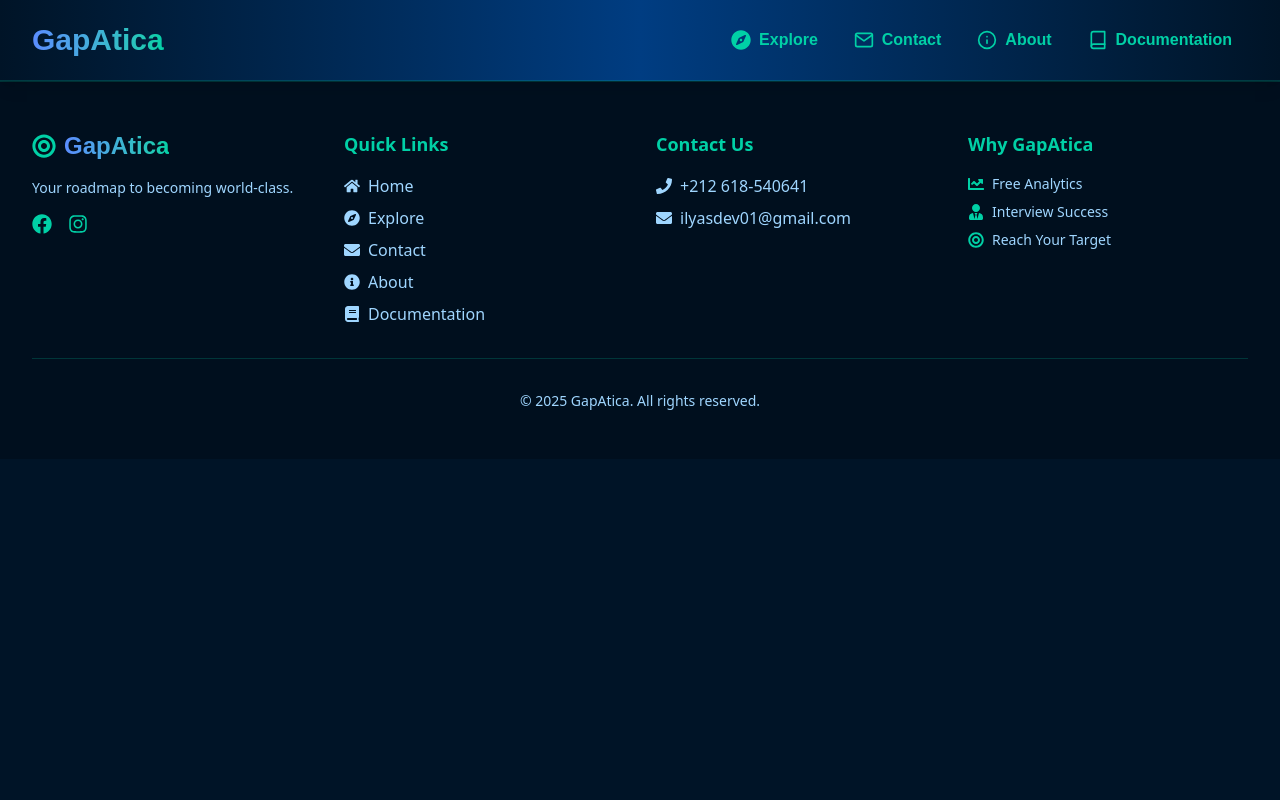
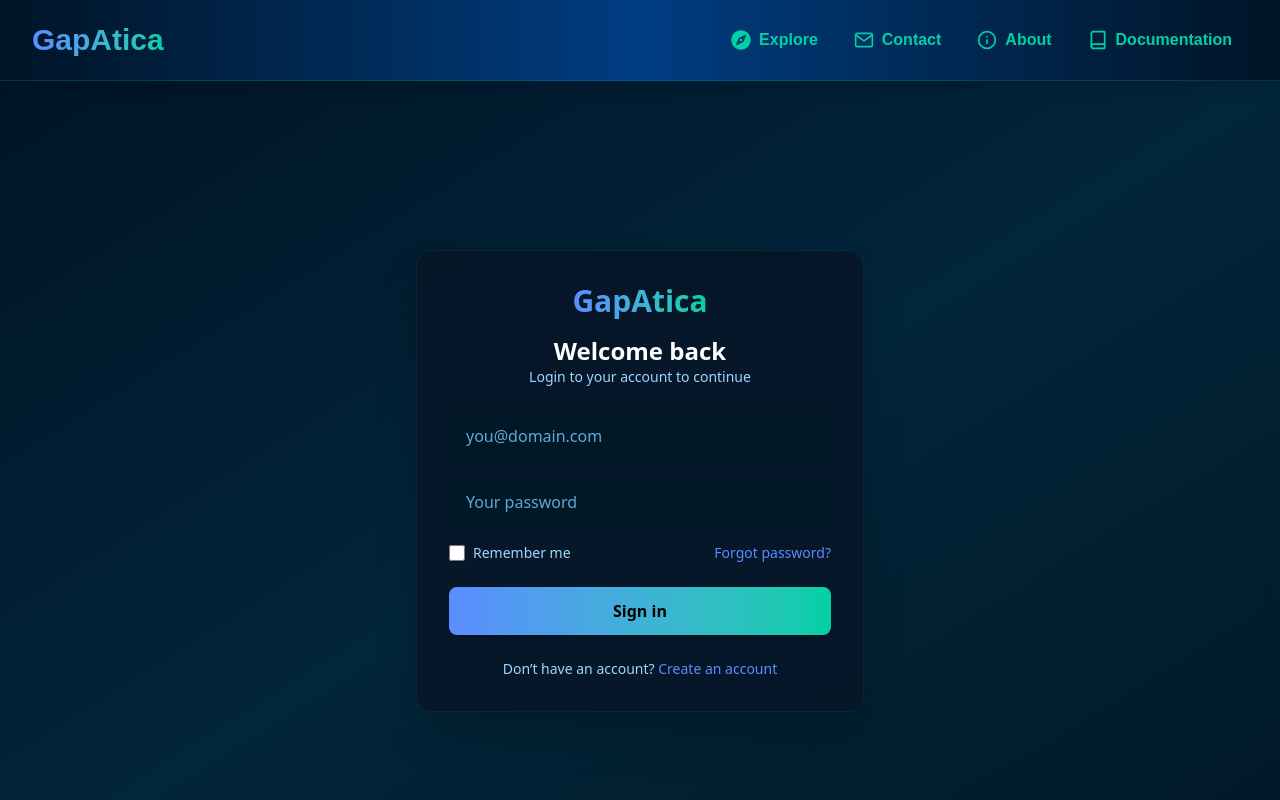
Before and after one commit to ilyasdev01-creator/GapAtica, a React (Vite) app in the folder frontend/: page /login in a window 1280 px wide. Shown: the top 800 px of the page. Built offline with nearby package versions, Linux system fonts and the light colour scheme; a web font is replaced by a local one.

Commit message:
added login route

```diff
--- a/frontend/src/App.tsx
+++ b/frontend/src/App.tsx
@@ -8,12 +8,15 @@ import Footer from "./components/Footer.tsx"
 import Docs from "./pages/Docs.tsx"
 import FrontEndExplore from "./components/FrontEndExplore.tsx"
 import ReactTailwind from "./tests/ReactTailwind.tsx"
+import Login from "./components/Login.tsx"
 
 const App = () => {
   return (
     <div>
       <NavBar />
       <Routes>
+        <Route path="/login" element = {<Login />} />
+
         <Route path="/" element = {<Home />} />
 
         <Route path="/explore" element = {<Explore />} />
--- a/frontend/src/components/Login.tsx
+++ b/frontend/src/components/Login.tsx
@@ -1,9 +1,64 @@
 
 const Login = () => {
   return (
-    <div>
+    <main className="min-h-screen bg-linear-to-br from-[#001427] via-[#02263a] to-[#001827] flex items-center justify-center p-6">
+      <div className="w-full max-w-md bg-[#071426]/80 backdrop-blur-sm border border-[#00D0A6]/10 rounded-2xl shadow-2xl p-8">
+        <header className="text-center mb-6">
+          <div className="inline-block mb-4">
+            <div className="text-3xl font-bold bg-linear-to-r from-[#5B8CFF] to-[#00D0A6] bg-clip-text text-transparent">GapAtica</div>
+          </div>
+          <h1 className="text-white text-2xl font-semibold">Welcome back</h1>
+          <p className="text-sm text-[#9FD6FF]">Login to your account to continue</p>
+        </header>
 
-    </div>
+        <form className="space-y-4" action="" aria-label="Login form">
+          <div>
+            <label className="sr-only" htmlFor="email">Email</label>
+            <input
+              id="email"
+              name="email"
+              type="email"
+              placeholder="you@domain.com"
+              className="w-full px-4 py-3 rounded-lg bg-[#011826] border border-transparent placeholder-[#5fa7d9] text-[#e6f7ff] focus:outline-none focus:ring-2 focus:ring-[#00D0A6]/60"
+            />
+          </div>
+
+          <div>
+            <label className="sr-only" htmlFor="password">Password</label>
+            <input
+              id="password"
+              name="password"
+              type="password"
+              placeholder="Your password"
+              className="w-full px-4 py-3 rounded-lg bg-[#011826] border border-transparent placeholder-[#5fa7d9] text-[#e6f7ff] focus:outline-none focus:ring-2 focus:ring-[#00D0A6]/60"
+            />
+          </div>
+
+          <div className="flex items-center justify-between text-sm text-[#9FD6FF]">
+            <label className="inline-flex items-center gap-2">
+              <input type="checkbox" className="w-4 h-4 rounded border-[#0f3a52] bg-[#011826]" />
+              <span>Remember me</span>
+            </label>
+            <a className="text-[#5B8CFF] hover:underline" href="#">Forgot password?</a>
+          </div>
+
+          <div className="pt-2">
+            <button
+              type="submit"
+              className="w-full py-3 rounded-lg bg-linear-to-r from-[#5B8CFF] to-[#00D0A6] text-black font-semibold shadow-md hover:scale-[1.01] transition-transform"
+            >
+              Sign in
+            </button>
+          </div>
+        </form>
+
+        <div className="mt-6 text-center text-sm text-[#9FD6FF]">
+          <p>
+            Don’t have an account? <a className="text-[#5B8CFF] hover:underline" href="#">Create an account</a>
+          </p>
+        </div>
+      </div>
+    </main>
   )
 }
 
```
